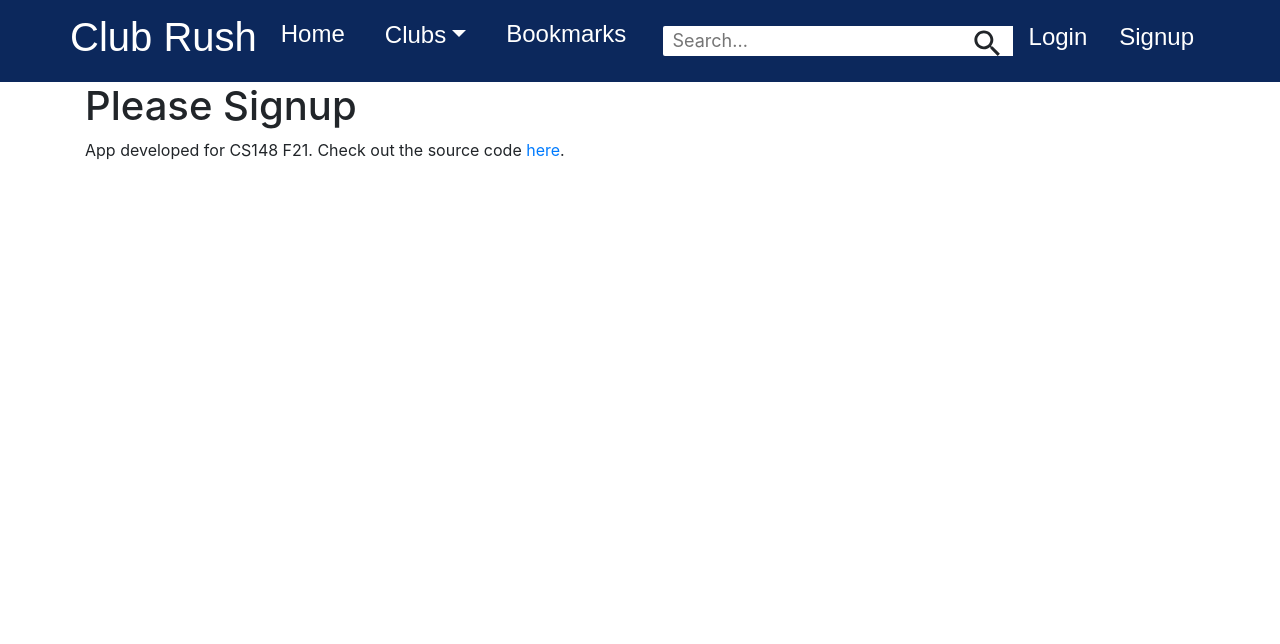
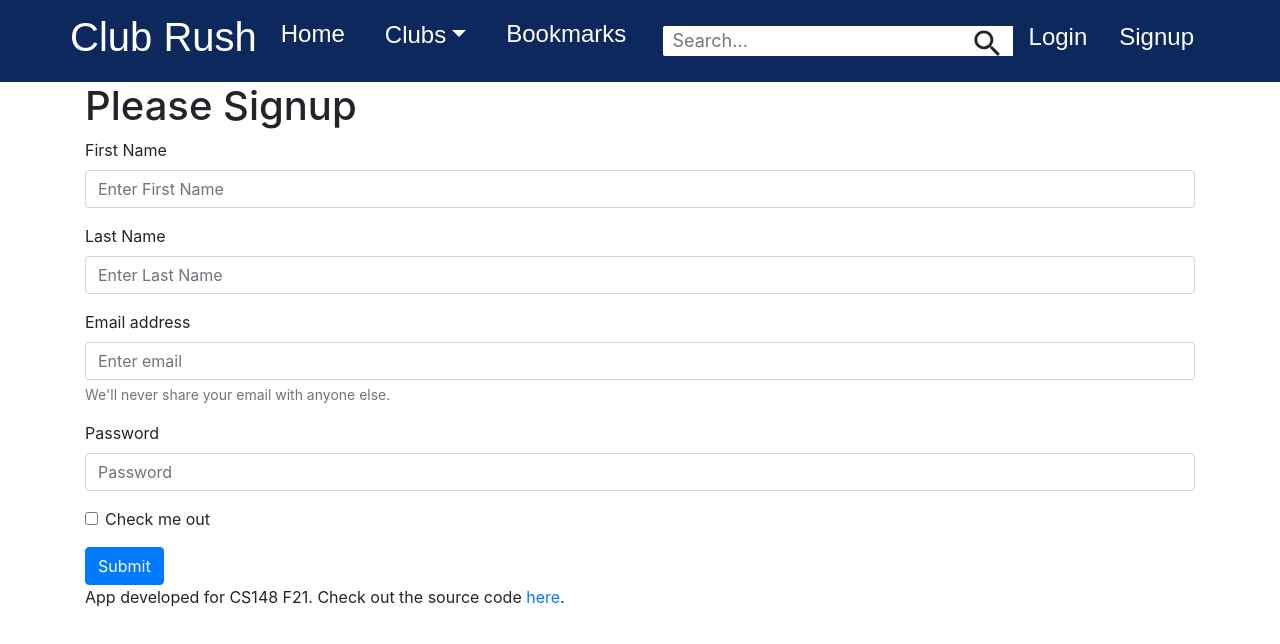
Before and after one commit to ucsb-cs148-f21/project-t02-clubrush, a React (Create React App) app in the folder client/: page /signup in a window 1280 px wide. Shown: the top 644 px of the page. Built offline with nearby package versions, Linux system fonts and the light colour scheme; a web font is replaced by a local one.

Commit message:
added login and signup structure

```diff
--- a/client/src/pages/Login.js
+++ b/client/src/pages/Login.js
@@ -1,7 +1,8 @@
 // import styled from "styled-components";
 import Container from "react-bootstrap/Container";
 import React from "react";
-
+import Form from "react-bootstrap/Form";
+import Button from "react-bootstrap/Button";
 import Layout from "../components/Layout";
 
 export default function Login() {
@@ -12,6 +13,26 @@
         <div>
             <h1>Please Login</h1>
         </div>
+        <Form>
+            <Form.Group className="mb-3" controlId="formBasicEmail">
+                <Form.Label>Email address</Form.Label>
+                <Form.Control type="email" placeholder="Enter email" />
+                <Form.Text className="text-muted">
+                We'll never share your email with anyone else.
+                </Form.Text>
+            </Form.Group>
+
+            <Form.Group className="mb-3" controlId="formBasicPassword">
+                <Form.Label>Password</Form.Label>
+                <Form.Control type="password" placeholder="Password" />
+            </Form.Group>
+            <Form.Group className="mb-3" controlId="formBasicCheckbox">
+                <Form.Check type="checkbox" label="Check me out" />
+            </Form.Group>
+            <Button variant="primary" type="submit">
+                Submit
+            </Button>
+            </Form>
       </Container>
     </Layout>
   );
--- a/client/src/pages/SignUp.js
+++ b/client/src/pages/SignUp.js
@@ -1,7 +1,8 @@
 // import styled from "styled-components";
 import Container from "react-bootstrap/Container";
 import React from "react";
-
+import Form from "react-bootstrap/Form";
+import Button from "react-bootstrap/Button";
 import Layout from "../components/Layout";
 
 export default function Signup() {
@@ -12,6 +13,35 @@
         <div>
             <h1>Please Signup</h1>
         </div>
+        <Form>
+            <Form.Group className="mb-3" controlId="formBasicFirstName">
+                <Form.Label>First Name</Form.Label>
+                <Form.Control type="text" placeholder="Enter First Name" />
+            </Form.Group>
+            <Form.Group className="mb-3" controlId="formBasicLastName">
+                <Form.Label>Last Name</Form.Label>
+                <Form.Control type="text" placeholder="Enter Last Name" />
+            </Form.Group>
+
+            <Form.Group className="mb-3" controlId="formBasicEmail">
+                <Form.Label>Email address</Form.Label>
+                <Form.Control type="email" placeholder="Enter email" />
+                <Form.Text className="text-muted">
+                We'll never share your email with anyone else.
+                </Form.Text>
+            </Form.Group>
+
+            <Form.Group className="mb-3" controlId="formBasicPassword">
+                <Form.Label>Password</Form.Label>
+                <Form.Control type="password" placeholder="Password" />
+            </Form.Group>
+            <Form.Group className="mb-3" controlId="formBasicCheckbox">
+                <Form.Check type="checkbox" label="Check me out" />
+            </Form.Group>
+            <Button variant="primary" type="submit">
+                Submit
+            </Button>
+            </Form>
       </Container>
     </Layout>
   );
```
